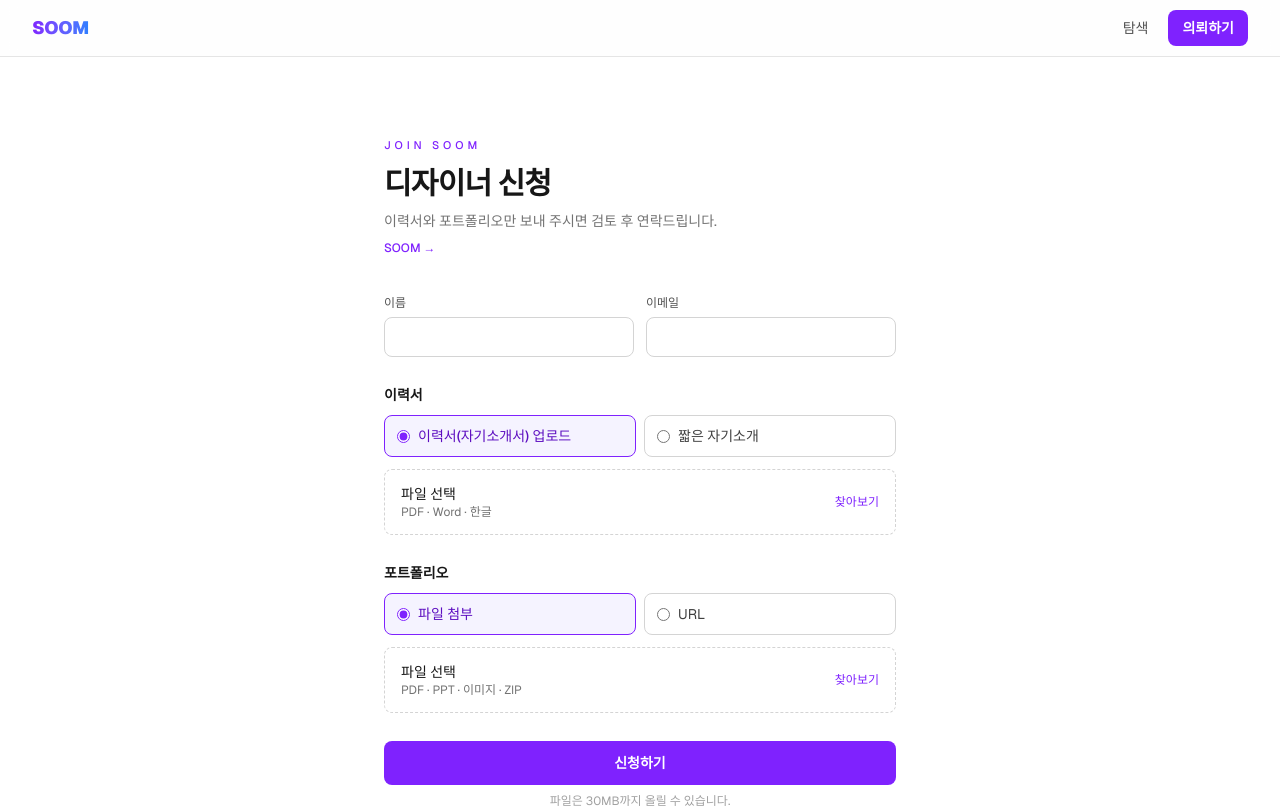
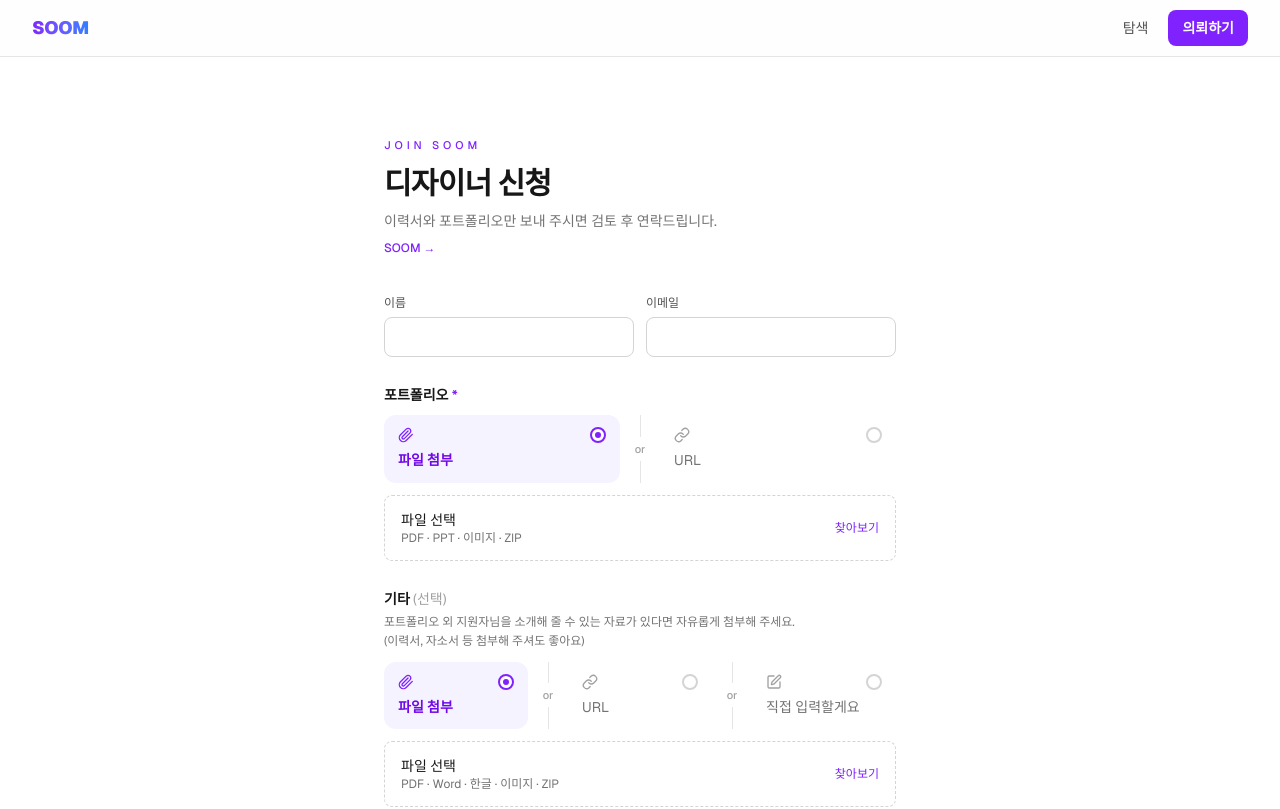
Before and after one commit to present1602/repo, a Next.js app: page /designers/apply in a window 1280 px wide. Shown: the top 809 px of the page. Built offline with nearby package versions, Linux system fonts and the light colour scheme.

Commit message:
신청 폼 디자인

```diff
--- a/src/app/api/apply/route.ts
+++ b/src/app/api/apply/route.ts
@@ -18,10 +18,13 @@ import {
   type ApplicationFileKind,
 } from '@/lib/application-shape'
 
-/* 디자이너 지원서 접수(021_designer_applications.sql, 022_application_text_url.sql).
+/* 디자이너 지원서 접수(021_designer_applications.sql, 022_application_text_url.sql,
+   027_application_resume_url.sql).
 
-   이력서는 파일 대신 짧은 자기소개(intro)로, 포트폴리오는 파일 대신
-   주소(portfolioUrl)로 낼 수 있다 — 디자이너 신청 화면(designers/apply).
+   포트폴리오(필수)는 파일 또는 주소(portfolioUrl)로, 기타 자료(선택 — 이력서·
+   자소서 등)는 파일 또는 주소(resumeUrl)로 낸다 — 디자이너 신청 화면
+   (designers/apply, 027_application_resume_url.sql). 기타 자료는 resume 칸에 담고,
+   직접 적은 글이면 intro 칸에 담는다.
    제안서 v1-3 폼은 파일 두 개를 그대로 보낸다.
 
    파일은 이 라우트를 거치지 않는다 — 포트폴리오 PDF 는 수십 MB 인데
@@ -69,11 +72,12 @@ function readInput(body: Record<string, unknown>) {
   /* DB check 제약과 같은 값 — 거부되면 뭉뚱그린 오류만 남는다 */
   if (name.length > 100 || email.length > 200) return { error: '입력이 너무 깁니다.' }
 
-  /* 파일 대신 받을 수 있는 것(022_application_text_url.sql) —
-     이력서 ↔ 짧은 자기소개, 포트폴리오 파일 ↔ 주소. 파일이 오면 파일을 쓴다. */
+  /* 파일 대신 받을 수 있는 주소(022·027). 파일이 오면 파일을 쓴다.
+     기타 자료는 직접 적은 글(intro, 022 의 칸을 다시 쓴다)로도 낼 수 있다. */
+  const resumeUrl = String(body.resumeUrl ?? '').trim()
   const intro = String(body.intro ?? '').trim()
   const portfolioUrl = String(body.portfolioUrl ?? '').trim()
-  const alt: Record<ApplicationFileKind, string> = { resume: intro, portfolio: portfolioUrl }
+  const alt: Record<ApplicationFileKind, string> = { resume: resumeUrl, portfolio: portfolioUrl }
 
   const files: Partial<Record<ApplicationFileKind, FileMeta>> = {}
   for (const kind of APPLICATION_FILE_KINDS) {
@@ -82,13 +86,9 @@ function readInput(body: Record<string, unknown>) {
     const fname = String(f?.name ?? '').trim()
     const size = Number(f?.size ?? 0)
     if (!fname || !size) {
-      if (alt[kind]) continue
-      return {
-        error:
-          kind === 'resume'
-            ? '이력서 파일을 첨부하거나 짧은 자기소개를 적어 주세요.'
-            : '포트폴리오 파일을 첨부하거나 주소를 적어 주세요.',
-      }
+      /* 기타 자료는 선택 — 파일도 주소도 없으면 그냥 넘어간다 */
+      if (alt[kind] || kind === 'resume') continue
+      return { error: '포트폴리오 파일을 첨부하거나 주소를 적어 주세요.' }
     }
     if (size > MAX_APPLICATION_FILE_BYTES) return { error: `${label} 파일은 30MB를 넘을 수 없습니다.` }
     if (!APPLICATION_FILE_EXT.includes(fileExt(fname))) {
@@ -97,17 +97,22 @@ function readInput(body: Record<string, unknown>) {
     files[kind] = { name: fname.slice(0, 200), size }
   }
 
-  /* 파일을 낸 쪽의 글·주소는 버린다 — 화면에서 라디오를 바꾸며 남은 값이다 */
-  const introUsed = files.resume ? null : intro
+  /* 파일을 낸 쪽의 주소는 버린다 — 화면에서 라디오를 바꾸며 남은 값이다 */
+  const resumeUsed = files.resume ? null : resumeUrl || null
+  const introUsed = files.resume || resumeUsed ? null : intro || null
   const urlUsed = files.portfolio ? null : portfolioUrl
   if (introUsed && introUsed.length > MAX_INTRO) {
-    return { error: `자기소개는 ${MAX_INTRO}자 이내로 적어 주세요.` }
+    return { error: `기타 자료는 ${MAX_INTRO}자 이내로 적어 주세요.` }
+  }
+  /* http(s) 만 — javascript: 같은 주소가 어드민 화면·메일의 링크로 실리면 안 된다 */
+  if (resumeUsed && (resumeUsed.length > 500 || !isHttpUrl(resumeUsed))) {
+    return { error: '기타 자료 주소를 확인해 주세요. (http:// 또는 https://로 시작)' }
   }
   if (urlUsed && (urlUsed.length > 500 || !isHttpUrl(urlUsed))) {
     return { error: '포트폴리오 주소를 확인해 주세요. (http:// 또는 https://로 시작)' }
   }
 
-  return { name, email, submitKey, files, intro: introUsed, portfolioUrl: urlUsed }
+  return { name, email, submitKey, files, resumeUrl: resumeUsed, intro: introUsed, portfolioUrl: urlUsed }
 }
 
 export async function POST(req: Request) {
@@ -121,7 +126,7 @@ export async function POST(req: Request) {
 
     const input = readInput(body)
     if ('error' in input) return bad(input.error!)
-    const { name, email, submitKey, files, intro, portfolioUrl } = input
+    const { name, email, submitKey, files, resumeUrl, intro, portfolioUrl } = input
     /* 파일로 낸 종류만 — 글·주소로 낸 쪽은 올릴 것도 확인할 것도 없다 */
     const fileKinds = APPLICATION_FILE_KINDS.filter((k) => files[k])
 
@@ -190,8 +195,9 @@ export async function POST(req: Request) {
       email,
       resume: saved.resume ?? null,
       portfolio: saved.portfolio ?? null,
-      /* 022 전 DB 에는 이 두 칸이 없다 — 파일 두 개로 내는 v1-3 폼이
+      /* 022·027 전 DB 에는 이 칸들이 없다 — 파일 두 개로 내는 v1-3 폼이
          그동안에도 동작하도록 값이 있을 때만 싣는다 */
+      ...(resumeUrl ? { resume_url: resumeUrl } : {}),
       ...(intro ? { intro } : {}),
       ...(portfolioUrl ? { portfolio_url: portfolioUrl } : {}),
       submit_key: submitKey,
@@ -214,6 +220,7 @@ export async function POST(req: Request) {
       id: row.id as string,
       name,
       email,
+      resumeUrl,
       intro,
       portfolioUrl,
       saved,
@@ -232,7 +239,7 @@ type Saved = Partial<Record<ApplicationFileKind, ApplicationFile>>
 
 async function notifyAdmins(
   db: NonNullable<typeof supabaseAdmin>,
-  a: { id: string; name: string; email: string; intro: string | null; portfolioUrl: string | null; saved: Saved },
+  a: { id: string; name: string; email: string; resumeUrl: string | null; intro: string | null; portfolioUrl: string | null; saved: Saved },
 ): Promise<boolean> {
   const to = allowedEmails()
   if (!process.env.RESEND_API_KEY || to.length === 0) {
@@ -278,7 +285,7 @@ function esc(s: string) {
 }
 
 function mailHtml(
-  a: { id: string; name: string; email: string; intro: string | null; portfolioUrl: string | null; saved: Saved },
+  a: { id: string; name: string; email: string; resumeUrl: string | null; intro: string | null; portfolioUrl: string | null; saved: Saved },
   links: Partial<Record<ApplicationFileKind, string>>,
 ) {
   const file = (kind: ApplicationFileKind) => {
@@ -289,10 +296,14 @@ function mailHtml(
       : `${esc(f.name)} (${size}) — 링크를 만들지 못했습니다. 어드민 화면에서 받아 주세요.`
   }
 
-  /* 이력서는 파일 또는 짧은 자기소개, 포트폴리오는 파일 또는 주소 */
-  const resume = a.saved.resume
+  /* 포트폴리오는 파일 또는 주소, 기타 자료는 파일·주소·직접 입력·없음 */
+  const extra = a.saved.resume
     ? file('resume')
-    : `<span style="white-space:pre-wrap">${esc(a.intro ?? '')}</span>`
+    : a.resumeUrl
+      ? `<a href="${esc(a.resumeUrl)}">${esc(a.resumeUrl)}</a>`
+      : a.intro
+        ? `<span style="white-space:pre-wrap">${esc(a.intro)}</span>`
+        : '<span style="color:#999">없음</span>'
   /* 주소는 접수 때 http(s) 만 받았다(isHttpUrl) — 그래도 속성에 넣으니 이스케이프한다 */
   const portfolio = a.saved.portfolio
     ? file('portfolio')
@@ -301,8 +312,8 @@ function mailHtml(
   const rows: [string, string][] = [
     ['이름', esc(a.name)],
     ['이메일', `<a href="mailto:${esc(a.email)}">${esc(a.email)}</a>`],
-    [a.saved.resume ? '이력서' : '자기소개', resume],
     ['포트폴리오', portfolio],
+    ['기타 자료', extra],
   ]
 
   const hasFiles = Boolean(a.saved.resume || a.saved.portfolio)
--- a/src/components/admin/application-list.tsx
+++ b/src/components/admin/application-list.tsx
@@ -105,6 +105,22 @@ export function ApplicationList({ applications: all }: { applications: Applicati
                 </div>
 
                 <div className="flex flex-wrap gap-2">
+                  {/* 기타 자료를 주소로 낸 지원서(027) — 파일 대신 그 주소로 연다 */}
+                  {a.resume_url && (
+                    <a
+                      href={a.resume_url}
+                      target="_blank"
+                      rel="noopener noreferrer"
+                      onClick={() => unread && mark(a.id, 'read')}
+                      title={a.resume_url}
+                      className="order-2 flex max-w-56 items-center gap-1.5 rounded-lg border border-neutral-300 px-3 py-1.5 text-xs transition hover:border-violet-600 hover:text-violet-700"
+                    >
+                      <span className="shrink-0 font-semibold">기타 자료</span>
+                      <span className="truncate text-neutral-500">
+                        {a.resume_url.replace(/^https?:\/\//, '')}
+                      </span>
+                    </a>
+                  )}
                   {/* 포트폴리오를 주소로 낸 지원서 — 파일 대신 그 주소로 연다 */}
                   {a.portfolio_url && (
                     <a
@@ -113,7 +129,7 @@ export function ApplicationList({ applications: all }: { applications: Applicati
                       rel="noopener noreferrer"
                       onClick={() => unread && mark(a.id, 'read')}
                       title={a.portfolio_url}
-                      className="order-2 flex max-w-56 items-center gap-1.5 rounded-lg border border-neutral-300 px-3 py-1.5 text-xs transition hover:border-violet-600 hover:text-violet-700"
+                      className="order-1 flex max-w-56 items-center gap-1.5 rounded-lg border border-neutral-300 px-3 py-1.5 text-xs transition hover:border-violet-600 hover:text-violet-700"
                     >
                       <span className="shrink-0 font-semibold">포트폴리오</span>
                       <span className="truncate text-neutral-500">
@@ -135,7 +151,7 @@ export function ApplicationList({ applications: all }: { applications: Applicati
                         /* 내려받기 = 확인 — 미확인일 때만 바꾼다 */
                         onClick={() => unread && mark(a.id, 'read')}
                         title={`${f.name} · ${mb(f.size)}`}
-                        className={`${k === 'resume' ? 'order-1' : 'order-2'} flex max-w-56 items-center gap-1.5 rounded-lg border border-neutral-300 px-3 py-1.5 text-xs transition hover:border-violet-600 hover:text-violet-700`}
+                        className={`${k === 'portfolio' ? 'order-1' : 'order-2'} flex max-w-56 items-center gap-1.5 rounded-lg border border-neutral-300 px-3 py-1.5 text-xs transition hover:border-violet-600 hover:text-violet-700`}
                       >
                         <span className="shrink-0 font-semibold">{APPLICATION_FILE_LABELS[k]}</span>
                         <span className="truncate text-neutral-500">{f.name}</span>
@@ -159,10 +175,11 @@ export function ApplicationList({ applications: all }: { applications: Applicati
                   {unread ? '확인함으로' : '미확인으로'}
                 </button>
 
-                {/* 이력서 대신 적은 짧은 자기소개 — 500자라 펼치지 않고 그대로 싣는다 */}
+                {/* 기타 자료를 직접 적은 글 — 예전 지원서에서는 이력서 대신 쓴 자기소개.
+                    500자라 펼치지 않고 그대로 싣는다 */}
                 {a.intro && (
                   <div className="basis-full rounded-lg bg-neutral-50 px-3.5 py-3">
-                    <p className="text-[11px] font-semibold text-neutral-500">자기소개</p>
+                    <p className="text-[11px] font-semibold text-neutral-500">기타 자료 (직접 입력)</p>
                     <p className="mt-1 whitespace-pre-line text-sm leading-relaxed text-neutral-700">
                       {a.intro}
                     </p>
--- a/src/components/designers/apply-form.tsx
+++ b/src/components/designers/apply-form.tsx
@@ -1,6 +1,6 @@
 'use client'
 
-import { useLayoutEffect, useRef, useState } from 'react'
+import { Fragment, useLayoutEffect, useRef, useState } from 'react'
 import { createClient } from '@supabase/supabase-js'
 import {
   APPLICATION_FILES_BUCKET,
@@ -16,13 +16,15 @@ import {
 /* 디자이너 신청 폼(designers/apply).
 
    제안서 v1-3 의 지원 폼(proposal/apply-form.tsx)과 같은 접수 API 를 쓰되,
-   두 가지를 파일 대신 글로 낼 수 있다 —
-     이력서     파일  또는  짧은 자기소개(500자)
-     포트폴리오  파일  또는  URL
+   둘 다 파일 또는 URL 로 낸다 —
+     포트폴리오  필수
+     기타 자료   선택 — 이력서·자소서 등 지원자를 소개할 자료. 파일·URL·직접 입력
+                (파일은 resume, 직접 입력은 intro 칸에 담는다)
    파일은 서버를 거치지 않고 Storage 로 바로 올린다(app/api/apply/route.ts). */
 
-type ResumeMode = 'file' | 'intro'
-type PortfolioMode = 'file' | 'url'
+type Mode = 'file' | 'url'
+/* 기타 자료는 직접 적을 수도 있다 */
+type ExtraMode = Mode | 'text'
 
 async function post(body: Record<string, unknown>) {
   const res = await fetch('/api/apply', {
@@ -41,12 +43,14 @@ const INPUT =
 export function DesignerApplyForm() {
   const [name, setName] = useState('')
   const [email, setEmail] = useState('')
-  const [resumeMode, setResumeMode] = useState<ResumeMode>('file')
-  const [portfolioMode, setPortfolioMode] = useState<PortfolioMode>('file')
-  const [resume, setResume] = useState<File | null>(null)
-  const [intro, setIntro] = useState('')
+  const [portfolioMode, setPortfolioMode] = useState<Mode>('file')
   const [portfolio, setPortfolio] = useState<File | null>(null)
   const [url, setUrl] = useState('')
+  /* 기타 자료 — 선택 */
+  const [extraMode, setExtraMode] = useState<ExtraMode>('file')
+  const [extra, setExtra] = useState<File | null>(null)
+  const [extraUrl, setExtraUrl] = useState('')
+  const [extraText, setExtraText] = useState('')
   const [trap, setTrap] = useState('')
   const [pending, setPending] = useState(false)
   const [error, setError] = useState<string | null>(null)
@@ -65,12 +69,13 @@ export function DesignerApplyForm() {
     return () => {
       setName('')
       setEmail('')
-      setResumeMode('file')
       setPortfolioMode('file')
-      setResume(null)
-      setIntro('')
       setPortfolio(null)
       setUrl('')
+      setExtraMode('file')
+      setExtra(null)
+      setExtraUrl('')
+      setExtraText('')
       setError(null)
       setDone(false)
       submitKey.current = null
@@ -98,17 +103,17 @@ export function DesignerApplyForm() {
 
     /* 고른 쪽 값만 보낸다 — 라디오를 바꾸기 전에 넣어 둔 값이 함께 가지 않게 */
     const files: Partial<Record<ApplicationFileKind, File>> = {}
-    if (resumeMode === 'file') {
-      if (!resume) return setError('이력서(자기소개서) 파일을 첨부해 주세요.')
-      files.resume = resume
-    } else if (!intro.trim()) {
-      return setError('짧은 자기소개를 적어 주세요.')
-    }
     if (portfolioMode === 'file') {
       if (!portfolio) return setError('포트폴리오 파일을 첨부해 주세요.')
       files.portfolio = portfolio
     } else if (!isHttpUrl(url.trim())) {
       return setError('포트폴리오 주소를 확인해 주세요. (http:// 또는 https://로 시작)')
+    }
+    /* 기타 자료는 비워도 된다 — 적었을 때만 확인한다 */
+    const extraLink = extraMode === 'url' ? extraUrl.trim() : ''
+    if (extraMode === 'file' && extra) files.resume = extra
+    if (extraLink && !isHttpUrl(extraLink)) {
+      return setError('기타 자료 주소를 확인해 주세요. (http:// 또는 https://로 시작)')
     }
 
     submitKey.current ??= crypto.randomUUID()
@@ -118,8 +123,9 @@ export function DesignerApplyForm() {
       name: name.trim(),
       email: email.trim(),
       company_website: trap,
-      intro: resumeMode === 'intro' ? intro.trim() : '',
       portfolioUrl: portfolioMode === 'url' ? url.trim() : '',
+      resumeUrl: extraLink,
+      intro: extraMode === 'text' ? extraText.trim() : '',
       files: Object.fromEntries(kinds.map((k) => [k, { name: files[k]!.name, size: files[k]!.size }])),
     }
 
@@ -212,42 +218,9 @@ export function DesignerApplyForm() {
       />
 
       <fieldset>
-        <legend className="text-sm font-semibold">이력서</legend>
-        <Choice
-          name="resume-mode"
-          value={resumeMode}
-          onChange={setResumeMode}
-          options={[
-            ['file', '이력서(자기소개서) 업로드'],
-            ['intro', '짧은 자기소개'],
-          ]}
-        />
-        {resumeMode === 'file' ? (
-          <FilePick
-            file={resume}
-            hint="PDF · Word · 한글"
-            disabled={pending}
-            onPick={(f) => pick('이력서', f, setResume)}
-          />
-        ) : (
-          <div className="mt-3">
-            <textarea
-              value={intro}
-              onChange={(e) => setIntro(e.target.value)}
-              maxLength={MAX_INTRO}
-              rows={6}
-              placeholder="경력, 주로 하는 작업, 쓰는 도구 등을 자유롭게 적어 주세요."
-              className={`${INPUT} resize-none py-2.5 leading-relaxed`}
-            />
-            <p className="mt-1 text-right text-xs text-neutral-400">
-              {intro.length} / {MAX_INTRO}
-            </p>
-          </div>
-        )}
-      </fieldset>
-
-      <fieldset>
-        <legend className="text-sm font-semibold">포트폴리오</legend>
+        <legend className="text-sm font-semibold">
+          포트폴리오 <span className="text-violet-600">*</span>
+        </legend>
         <Choice
           name="portfolio-mode"
           value={portfolioMode}
@@ -276,6 +249,57 @@ export function DesignerApplyForm() {
         )}
       </fieldset>
 
+      <fieldset>
+        <legend className="text-sm font-semibold">
+          기타 <span className="font-normal text-neutral-400">(선택)</span>
+        </legend>
+        <p className="mt-1 text-xs leading-relaxed text-neutral-500">
+          포트폴리오 외 지원자님을 소개해 줄 수 있는 자료가 있다면 자유롭게 첨부해 주세요.<br/>
+          (이력서, 자소서 등 첨부해 주셔도 좋아요)
+        </p>
+        <Choice
+          name="extra-mode"
+          value={extraMode}
+          onChange={setExtraMode}
+          options={[
+            ['file', '파일 첨부'],
+            ['url', 'URL'],
+            ['text', '직접 입력할게요'],
+          ]}
+        />
+        {extraMode === 'text' ? (
+          <div className="mt-3">
+            <textarea
+              value={extraText}
+              onChange={(e) => setExtraText(e.target.value)}
+              maxLength={MAX_INTRO}
+              rows={6}
+              placeholder="경력, 주로 하는 작업, 쓰는 도구 등을 자유롭게 적어 주세요."
+              className={`${INPUT} resize-none py-2.5 leading-relaxed`}
+            />
+            <p className="mt-1 text-right text-xs text-neutral-400">
+              {extraText.length} / {MAX_INTRO}
+            </p>
+          </div>
+        ) : extraMode === 'file' ? (
+          <FilePick
+            file={extra}
+            hint="PDF · Word · 한글 · 이미지 · ZIP"
+            disabled={pending}
+            onPick={(f) => pick('기타 자료', f, setExtra)}
+          />
+        ) : (
+          <input
+            type="url"
+            value={extraUrl}
+            onChange={(e) => setExtraUrl(e.target.value)}
+            maxLength={500}
+            placeholder="https:// (노션·구글 드라이브·링크드인 등)"
+            className={`${INPUT} mt-3 h-10`}
+          />
+        )}
+      </fieldset>
+
       {error && <p className="rounded-lg bg-red-50 px-3.5 py-2.5 text-sm text-red-700">{error}</p>}
 
       <div>
@@ -292,7 +316,30 @@ export function DesignerApplyForm() {
   )
 }
 
-/* 둘 중 하나를 고르는 라디오 — 나란히 놓은 두 칸 */
+/* 선택지 아이콘 — 값의 종류마다 하나. 선 굵기·크기를 맞춰 한 벌로 보이게 */
+const CHOICE_ICONS: Record<string, React.ReactNode> = {
+  /* 클립 */
+  file: <path d="m21.44 11.05-9.19 9.19a6 6 0 0 1-8.49-8.49l8.57-8.57A4 4 0 1 1 18 8.84l-8.59 8.57a2 2 0 0 1-2.83-2.83l8.49-8.48" />,
+  /* 사슬 */
+  url: (
+    <>
+      <path d="M10 13a5 5 0 0 0 7.54.54l3-3a5 5 0 0 0-7.07-7.07l-1.72 1.71" />
+      <path d="M14 11a5 5 0 0 0-7.54-.54l-3 3a5 5 0 0 0 7.07 7.07l1.71-1.71" />
+    </>
+  ),
+  /* 연필 */
+  text: (
+    <>
+      <path d="M12 3H5a2 2 0 0 0-2 2v14a2 2 0 0 0 2 2h14a2 2 0 0 0 2-2v-7" />
+      <path d="M18.375 2.625a1 1 0 0 1 3 3l-9.013 9.014a2 2 0 0 1-.853.505l-2.873.84a.5.5 0 0 1-.62-.62l.84-2.873a2 2 0 0 1 .506-.852z" />
+    </>
+  ),
+}
+
+/* 여럿 중 하나를 고르는 타일 — 위에 아이콘과 라디오 원, 아래에 이름.
+   타일 사이에 세로선과 'or' 를 세워 "하나만" 이 읽히게 한다.
+   고른 타일만 연보라 바탕에 보라 글씨, 원 안에 점이 찬다.
+   라디오의 키보드 동작(방향키로 옮기기)은 그대로 두고 기본 동그라미만 감춘다. */
 function Choice<T extends string>({
   name,
   value,
@@ -305,26 +352,60 @@ function Choice<T extends string>({
   options: [T, string][]
 }) {
   return (
-    <div className="mt-2.5 grid grid-cols-2 gap-2">
-      {options.map(([v, label]) => (
+    <div role="radiogroup" className="mt-2.5 flex items-stretch">
+      {options.map(([v, label], i) => {
+        const on = value === v
+        return (
+          <Fragment key={v}>
+            {i > 0 && (
+              <span aria-hidden className="flex w-8 shrink-0 flex-col items-center sm:w-10">
+                <span className="w-px flex-1 bg-neutral-200" />
+                <span className="py-1 text-[11px] font-medium text-neutral-400">or</span>
+                <span className="w-px flex-1 bg-neutral-200" />
+              </span>
+            )}
             <label
-          key={v}
-          className={`flex cursor-pointer items-center gap-2 rounded-lg border px-3 py-2.5 text-sm transition ${
-            value === v
-              ? 'border-violet-600 bg-violet-50 font-medium text-violet-800'
-              : 'border-neutral-300 text-neutral-700 hover:bg-neutral-50'
+              className={`relative flex min-w-0 flex-1 cursor-pointer flex-col gap-2 rounded-xl px-3 py-2.5 transition has-[:focus-visible]:ring-2 has-[:focus-visible]:ring-violet-500 sm:px-3.5 sm:py-3 ${
+                on ? 'bg-violet-50 text-violet-700' : 'text-neutral-500 hover:bg-neutral-50 hover:text-neutral-700'
               }`}
             >
               <input
                 type="radio"
                 name={name}
-            checked={value === v}
+                checked={on}
                 onChange={() => onChange(v)}
-            className="accent-violet-600"
+                className="sr-only"
               />
-          {label}
+
+              <span className="flex items-start justify-between">
+                <svg
+                  viewBox="0 0 24 24"
+                  className={`size-4 shrink-0 ${on ? 'text-violet-600' : 'text-neutral-400'}`}
+                  fill="none"
+                  stroke="currentColor"
+                  strokeWidth={2}
+                  strokeLinecap="round"
+                  strokeLinejoin="round"
+                  aria-hidden
+                >
+                  {CHOICE_ICONS[v]}
+                </svg>
+                {/* 라디오 원 — 고르면 안쪽 점이 찬다 */}
+                <span
+                  aria-hidden
+                  className={`grid size-4 shrink-0 place-items-center rounded-full border-2 bg-white transition ${
+                    on ? 'border-violet-600' : 'border-neutral-300'
+                  }`}
+                >
+                  <span className={`size-1.5 rounded-full bg-violet-600 transition ${on ? 'scale-100' : 'scale-0'}`} />
+                </span>
+              </span>
+
+              <span className={`text-[13px] leading-snug sm:text-sm ${on ? 'font-semibold' : ''}`}>{label}</span>
             </label>
-      ))}
+          </Fragment>
+        )
+      })}
     </div>
   )
 }
--- a/src/lib/inquiry-types.ts
+++ b/src/lib/inquiry-types.ts
@@ -14,9 +14,9 @@ export type InquiryType = (typeof INQUIRY_TYPES)[number]
 
 /* 라디오마다 한 줄 설명 — 무엇을 고르는지 이름만으로는 갈리지 않는다 */
 export const INQUIRY_TYPE_HINTS: Record<InquiryType, string> = {
-  '디자인 + 개발': '화면 디자인부터 실제 구현까지 함께 맡깁니다.',
   '메인화면 시안 먼저 의뢰': '',
   디자인: '디자인만 전체 작업을 의뢰합니다.',
+  '디자인 + 개발': '프로젝트 전체를 의뢰합니다.',
 }
 
 export function isInquiryType(v: string): v is InquiryType {
--- a/src/lib/portfolio-limits.ts
+++ b/src/lib/portfolio-limits.ts
@@ -57,7 +57,7 @@ export const MAX_ROW_SPAN = 3
    조회(public-designers.ts)와 어드민 미리보기(designer-detail.tsx)가 함께
    쓴다 — 미리보기는 클라이언트 컴포넌트라, server-only 인 조회 모듈이 아니라
    여기에 둔다. */
-export const CARD_THUMBS = 7
+export const CARD_THUMBS = 5
 
 export type WorkRow = {
   id: string
```
Also changed, not shown: src/app/explore/page.tsx (+9 -3 lines), src/components/designer-list.tsx (+26 -11 lines), src/components/img.tsx (+11 -15 lines), src/lib/application-shape.ts (+8 -3 lines), 1 other file (tests, documents, lock files or other folders). Lines whose indentation alone changed are shown as unchanged.
